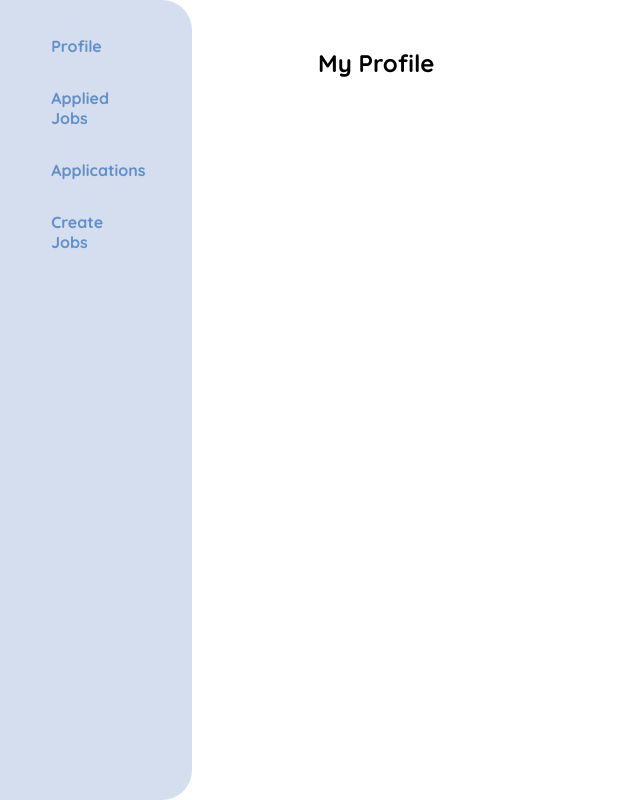
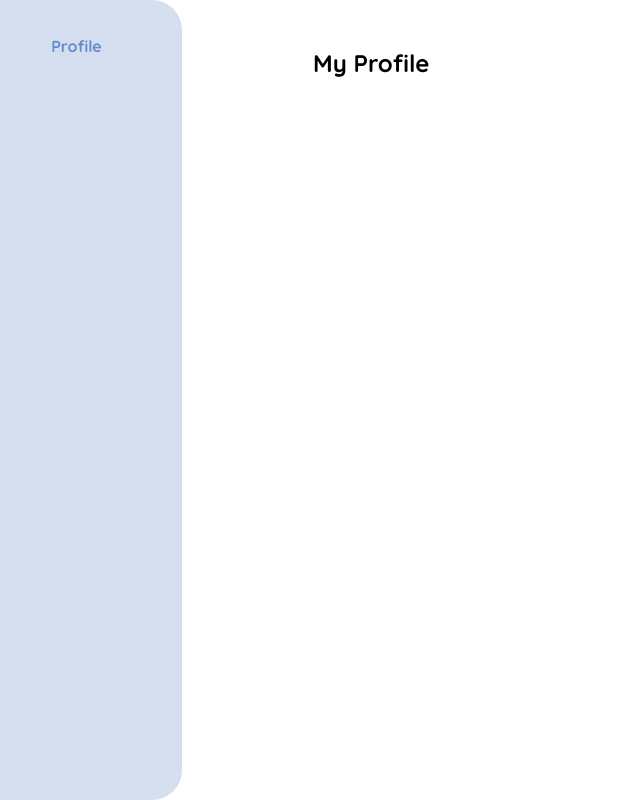
Before and after one commit to 88bones/Job-Portal, a React (Vite) app in the folder client/job-portal/: page /dashboard/updateUsers in a window 1280 px wide. Shown: the whole page, without its empty margins (0-640 px from the left). Built offline with nearby package versions, Linux system fonts and the light colour scheme.

Commit message:
dashboard updated based on roles

```diff
--- a/client/job-portal/src/App.jsx
+++ b/client/job-portal/src/App.jsx
@@ -85,7 +85,14 @@ function App() {
         {/* dashboard users */}
         <Route
           path="/dashboard"
-          element={<Dashboard fullname={fullname} loggedIn={loggedIn} />}
+          element={
+            <Dashboard
+              fullname={fullname}
+              loggedIn={loggedIn}
+              role={role}
+              setIsLoggedIn={setIsLoggedIn}
+            />
+          }
         >
           <Route
             path="createjobs"
--- a/client/job-portal/src/Components/CreateJobs.jsx
+++ b/client/job-portal/src/Components/CreateJobs.jsx
@@ -85,8 +85,7 @@ const CreateJobs = ({ fullname }) => {
     <div className="job-create-container">
       <header className="job-header">
         <h2>Create job postings.</h2>
-        <p>{fullname}</p>
-        <p>{userId}</p>
+        <h4>{fullname}</h4>
       </header>
 
       <form onSubmit={handleSubmit}>
@@ -138,9 +137,7 @@ const CreateJobs = ({ fullname }) => {
             onChange={handleChange}
             required
           >
-            <option disabled defaultValue>
-              Industry
-            </option>
+            <option defaultValue>Industry</option>
             {industries.map((industry, index) => (
               <option key={index} value={industry.value}>
                 {industry.name}
--- a/client/job-portal/src/Components/UserSideBar.jsx
+++ b/client/job-portal/src/Components/UserSideBar.jsx
@@ -1,14 +1,23 @@
-import React from "react";
+import React, { useEffect } from "react";
 import { NavLink } from "react-router-dom";
 import "../Css/SideBar.css";
 
-const UserSideBar = ({ fullname }) => {
-  const barItems = [
-    { name: "Profile", path: "/dashboard/updateUsers" },
-    { name: "Applied Jobs", path: "" },
-    { name: "Applications", path: "" },
-    { name: "Create Jobs", path: "/dashboard/createjobs" },
-  ];
+const UserSideBar = ({ fullname, loggedIn, role }) => {
+  const barItems = [];
+
+  loggedIn &&
+    barItems.push({ name: "Profile", path: "/dashboard/updateUsers" });
+
+  if (loggedIn && role === "recruiter") {
+    barItems.push(
+      { name: "Create Jobs", path: "/dashboard/createJobs" },
+      { name: "Created Jobs", path: "" },
+      { name: "Applications", path: "" }
+    );
+  } else if (loggedIn && role === "user") {
+    barItems.push({ name: "Applied Jobs", path: "" });
+  }
+
   return (
     <div className="side-bar-container">
       {/* <h1>アドミニストレータ</h1> */}
--- a/client/job-portal/src/Pages/Dashboard.jsx
+++ b/client/job-portal/src/Pages/Dashboard.jsx
@@ -3,7 +3,7 @@ import "../Css/Admin.css";
 import UserSideBar from "../Components/UserSideBar";
 import { Outlet, useNavigate } from "react-router-dom";
 
-const Dashboard = ({ fullname, loggedIn }) => {
+const Dashboard = ({ fullname, loggedIn, role, setIsLoggedIn }) => {
   // const navigate = useNavigate();
 
   // useEffect(() => {
@@ -12,10 +12,14 @@ const Dashboard = ({ fullname, loggedIn }) => {
   //   }
   // }, [loggedIn, navigate]);
 
+  useEffect(() => {
+    setIsLoggedIn(true);
+  });
+
   return (
     <>
       <div className="dashboard-container">
-        <UserSideBar fullname={fullname} />
+        <UserSideBar fullname={fullname} role={role} loggedIn={loggedIn} />
         <div className="dashboard-content">
           <Outlet />
         </div>
--- a/client/job-portal/src/Pages/Login.jsx
+++ b/client/job-portal/src/Pages/Login.jsx
@@ -33,22 +33,23 @@ const Login = ({ setFullname, setRole, setIsLoggedIn }) => {
           setRole(user.role);
           setIsLoggedIn(true);
           navigate("/");
-        } else {
-          console.log("jumps to else");
-          setError("Credentials Invalid!!");
         }
       })
       .catch((err) => {
-        setError("error: err");
+        setError("Credentials Invalid!!");
         console.log(err);
       });
+  };
+
+  const handleChange = (e) => {
+    setError("");
   };
 
   return (
     <div className="form-container">
       <div className="form-sub">
         <h2>Login.</h2>
-        <form onSubmit={handleSubmit}>
+        <form onSubmit={handleSubmit} onChange={handleChange}>
           <input
             type="email"
             name="email"
@@ -68,7 +69,14 @@ const Login = ({ setFullname, setRole, setIsLoggedIn }) => {
             Login
           </button>
         </form>
-        {error && <span className="login-error">{error}</span>}
+        {error && (
+          <span
+            className="login-error"
+            style={{ color: "red", fontWeight: "600", textAlign: "center" }}
+          >
+            {error}
+          </span>
+        )}
         <div className="login">
           <p>
             Don't have an account? <NavLink to={"/register"}>Regsiter!</NavLink>
```
Also changed, not shown: 1 other file (tests, documents, lock files or other folders).
